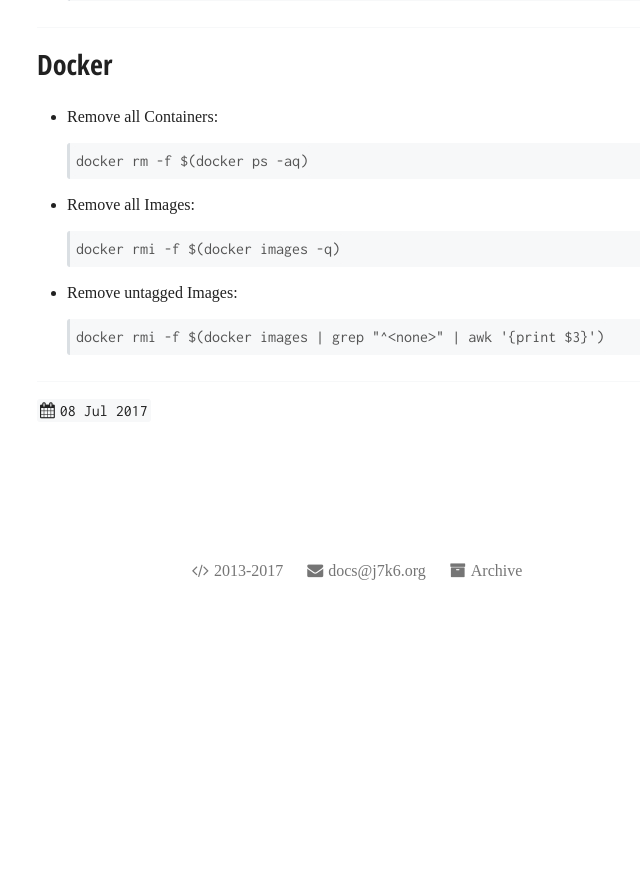
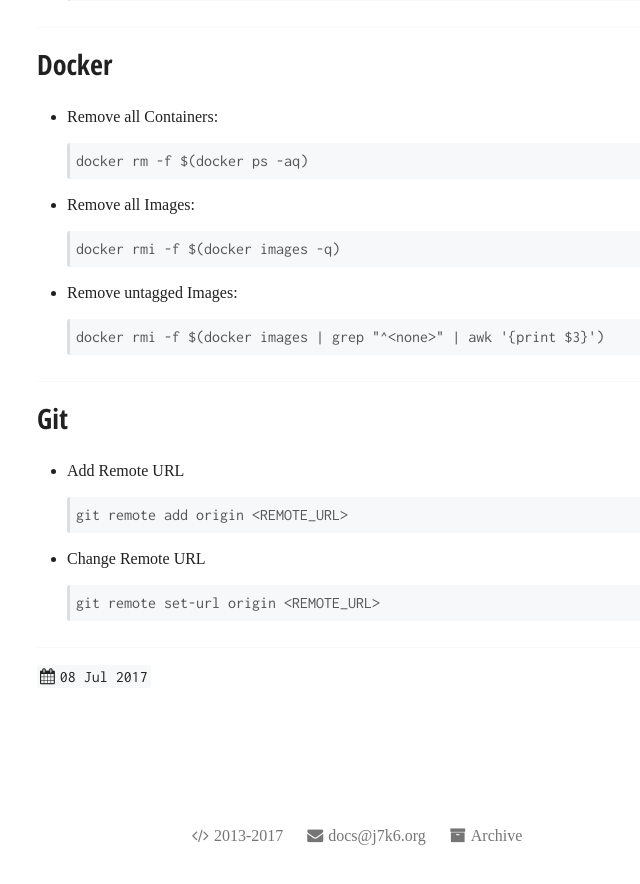
Before and after one commit to j7k6/docs.j7k6.org, a Jekyll site: the page built from _posts/2017-07-08-my-sysadmin-cheat-sheet.md, in a window 1280 px wide and 900 px high, scrolled down 2293 px. Shown: the top 884 px of the window, without its empty margins (283-923 px from the left). Built offline with Jekyll 4.4.1, drawn with Linux system fonts in a browser that asks for light colours; nearby versions of some CDN libraries; some web fonts are replaced; comment, search, counter and statistics services are not loaded; before the commit the page ends 2928 px from its top, so only the background shows below that.

Commit message:
my sysadmin cheat sheet

````diff
--- a/_posts/2017-07-08-my-sysadmin-cheat-sheet.md
+++ b/_posts/2017-07-08-my-sysadmin-cheat-sheet.md
@@ -111,3 +111,15 @@
   ```
 
 ---
+
+## Git
+- Add Remote URL
+  ```bash
+  git remote add origin <REMOTE_URL>
+  ```
+- Change Remote URL
+  ```bash
+  git remote set-url origin <REMOTE_URL>
+  ```
+
+---
````
